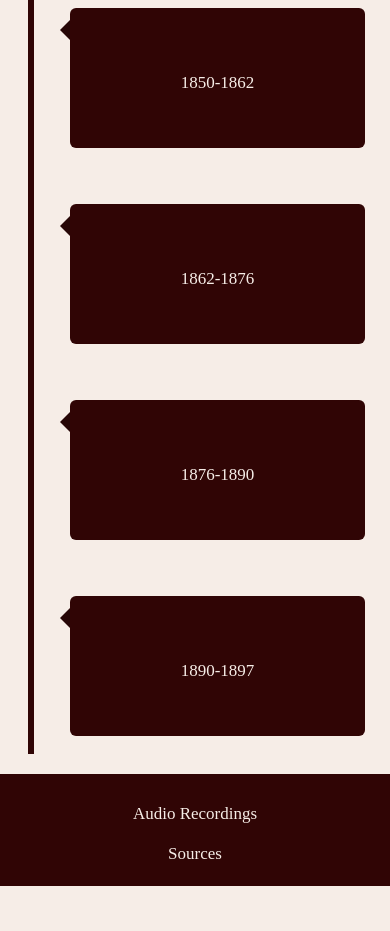
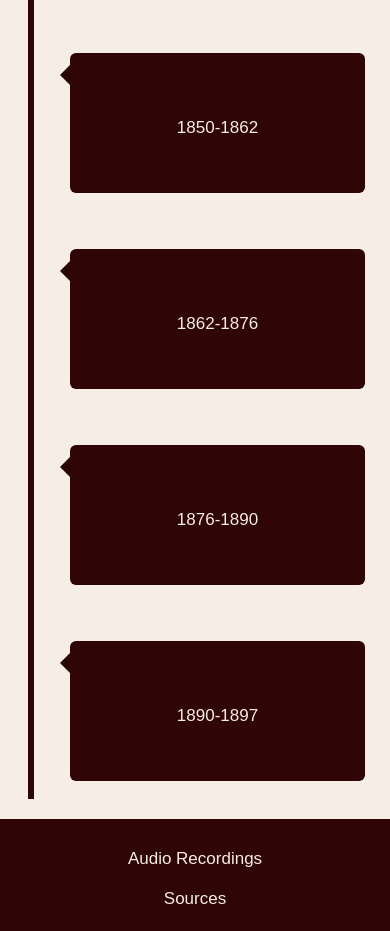
Before and after one commit to caralineo/ifspring2023, a plain HTML site: page microsite/fully-realized/index.html in a window 390 px wide. Shown: the part 467-1398 px from the top of the page. Before the commit the page ends 1353 px from the top, so only its background shows below. Drawn offline with Linux system fonts and the light colour scheme; a web font is replaced by a local one.

Commit message:
Add files via upload

```diff
--- a/microsite/fully-realized/css/earlyyears.css
+++ b/microsite/fully-realized/css/earlyyears.css
@@ -67,7 +67,7 @@ footer {
     background-size: cover;
     background-position: center;
     color: #F6EDE7;
-    font-family: "baskerville-urw", serif;
+    font-family: "adorn-engraved", sans-serif;
     font-weight: 400;
     font-style: normal;
 }
@@ -78,9 +78,9 @@ a#btn_return {
   margin:auto;
   padding-bottom: 12px;
   color: #F6EDE7;
-  font-family: "baskerville-urw", serif;
-  font-weight: 400;
-  font-style: normal;
+  font-family: "adorn-engraved", sans-serif;
+    font-weight: 400;
+    font-style: normal;
   margin-top: 20px;
   text-decoration: none;
   font-size: 20px;
--- a/microsite/fully-realized/css/styles.css
+++ b/microsite/fully-realized/css/styles.css
@@ -31,7 +31,7 @@ h2 {
   background-size: cover;
   background-position: center;
   color: #F6EDE7;
-  font-family: "baskerville-urw", serif;
+  font-family: "adorn-engraved", sans-serif;
     font-weight: 400;
     font-style: normal;
   margin-top: 10px;
@@ -47,9 +47,9 @@ h2 {
 }
 
 #two.button_container {
-  font-family: "baskerville-urw", serif;
+  font-family: "adorn-engraved", sans-serif;
     font-weight: 400;
-    font-style: normal;
+    font-style: normal;;
 }
 
 #two {
@@ -139,7 +139,7 @@ footer {
     background-size: cover;
     background-position: center;
     color: #F6EDE7;
-    font-family: "baskerville-urw", serif;
+    font-family: "adorn-engraved", sans-serif;
     font-weight: 400;
     font-style: normal;
     margin-top: 20px;
@@ -151,7 +151,7 @@ a#btn_recordings {
   margin:auto;
   padding-bottom: 12px;
   color: #F6EDE7;
-  font-family: "baskerville-urw", serif;
+  font-family: "adorn-engraved", sans-serif;
     font-weight: 400;
     font-style: normal;
   margin-top: 20px;
@@ -165,7 +165,7 @@ a#btn_sources {
   margin:auto;
   padding-bottom: 12px;
   color: #F6EDE7;
-  font-family: "baskerville-urw", serif;
+  font-family: "adorn-engraved", sans-serif;
     font-weight: 400;
     font-style: normal;
   margin-top: 10px;
@@ -178,7 +178,7 @@ a#btn_main{
   margin:auto;
   padding-bottom: 20px;
   color: #F6EDE7;
-  font-family: "baskerville-urw", serif;
+  font-family: "adorn-engraved", sans-serif;
     font-weight: 400;
     font-style: normal;
   text-decoration: none;
@@ -226,9 +226,6 @@ a#btn_main{
       margin:auto;
       padding-bottom: 12px;
       color: #F6EDE7;
-      font-family: "baskerville-urw", serif;
-      font-weight: 400;
-      font-style: normal;
       margin-top: 20px;
       text-decoration: none;
       font-size: 17px;
@@ -240,9 +237,6 @@ a#btn_main{
       margin:auto;
       padding-bottom: 12px;
       color: #F6EDE7;
-      font-family: "baskerville-urw", serif;
-      font-weight: 400;
-      font-style: normal;
       margin-top: 8px;
       text-decoration: none;
       font-size: 17px;
@@ -254,9 +248,6 @@ a#btn_main{
       margin:auto;
       padding-bottom: 20px;
       color: #F6EDE7;
-      font-family: "baskerville-urw", serif;
-      font-weight: 400;
-      font-style: normal;
       text-decoration: none;
       font-size: 17px;
     }
--- a/microsite/fully-realized/index.html
+++ b/microsite/fully-realized/index.html
@@ -13,7 +13,7 @@
 </head>
 
 <header>
-    <h1>The Life & Music of Brahms</h1>
+    <h1>The Life & Music of Johannes Brahms</h1>
     <h2>Click on the dates to learn more!</h2>
 </header>
 
```
Lines whose indentation alone changed are shown as unchanged.
